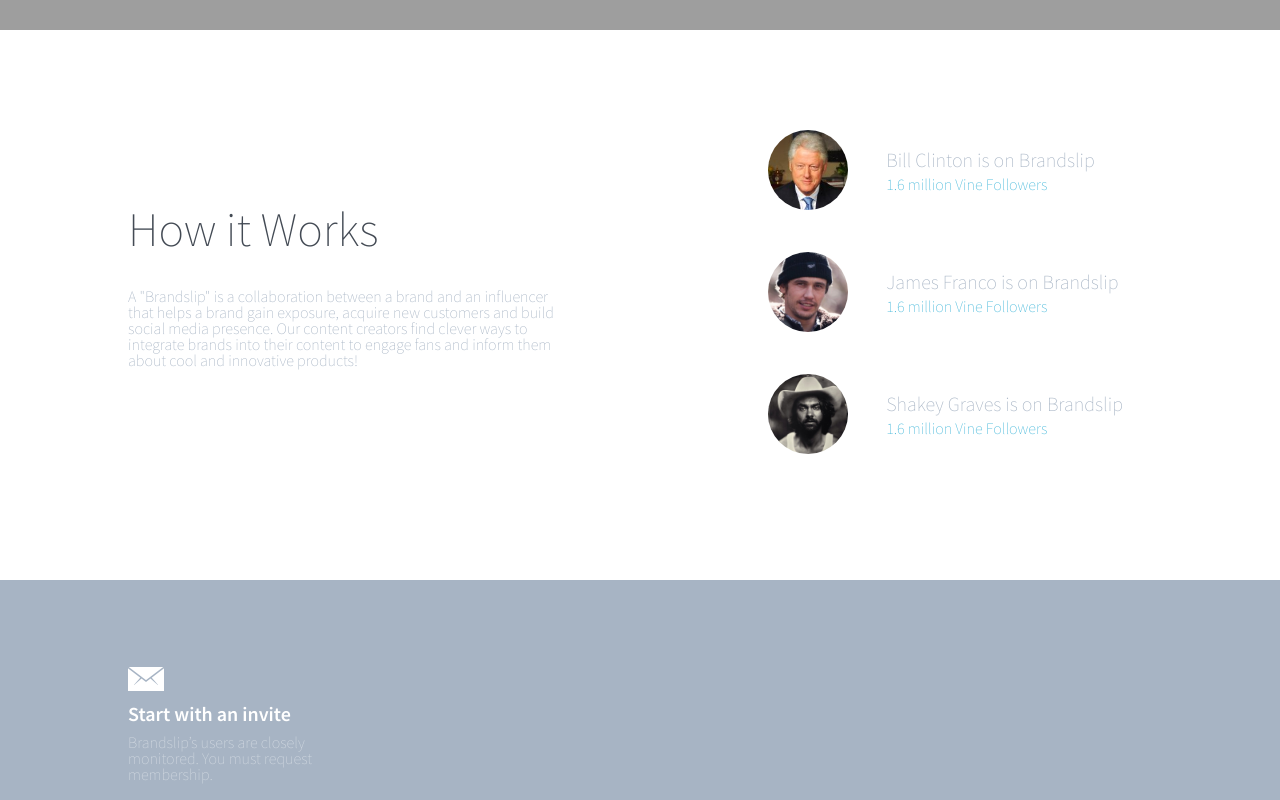
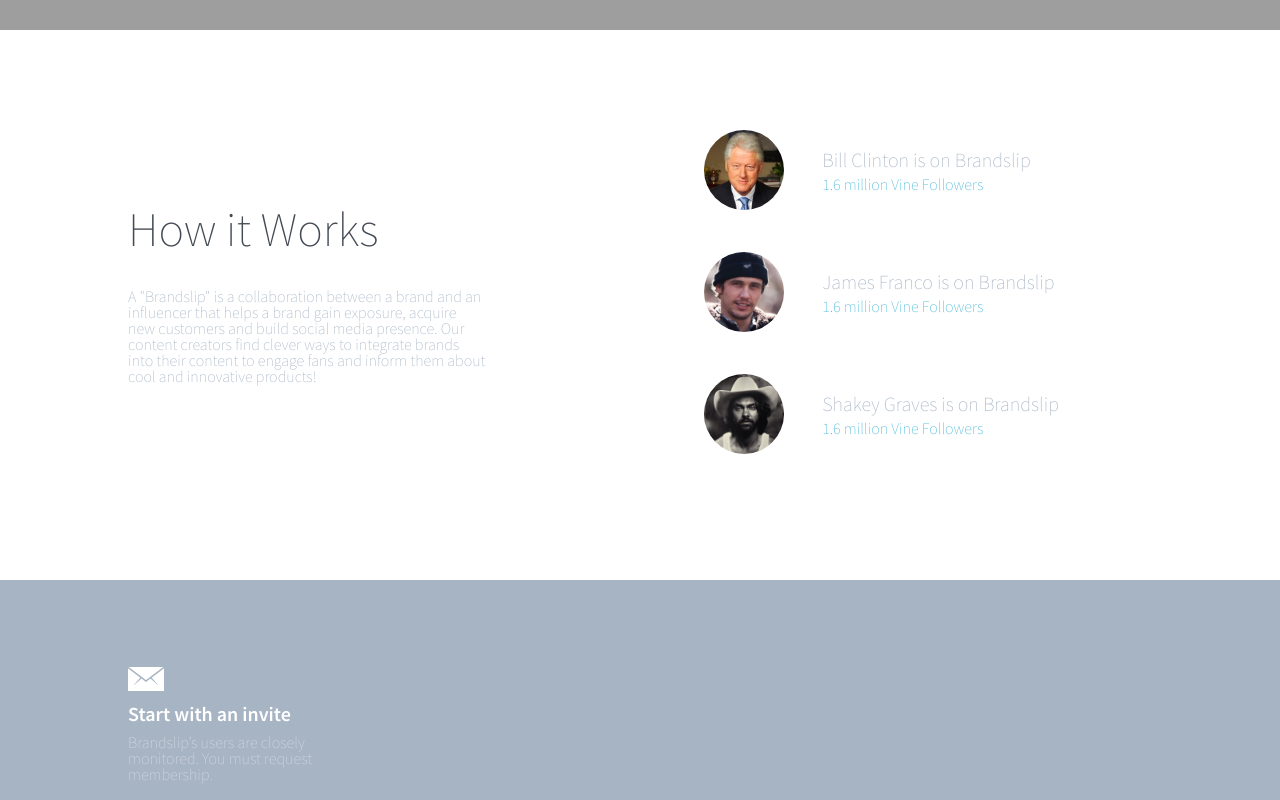
Before and after one commit to bylertall/bloc-interview-mockup, a website: page app/index.html in a window 1280 px wide. Shown: the part 820-1620 px from the top of the page. Drawn offline with nearby package versions, Linux system fonts and the light colour scheme; files that its build step writes are made by us from their sources; grey boxes are pictures that could not be loaded; a web font is replaced by a local one.

Commit message:
update css positioning

```diff
--- a/app/style/scss/style.scss
+++ b/app/style/scss/style.scss
@@ -66,9 +66,9 @@
   background-color: #FFF;
   position: relative;
   .explanation {
-    max-width: 50%;
+    max-width: 40%;
     display: inline-block;
-    position: absolute;
+    position: relative;
     top: 175px;
     left: 10%;
     h3 {
@@ -82,10 +82,10 @@
     }
   }
   .on-brandslip {
-    width: 35%;
-    position: absolute;
+    width: 45%;
+    float: right;
+    position: relative;
     top: 100px;
-    right: 5%;
     display: inline-block;
     line-height: 25px;
     li {
@@ -122,6 +122,7 @@
   .how-to {
     width: 235px;
     display: inline-block;
+    float: left;
     position: relative;
     top: 75px;
     left: 10%;
@@ -147,7 +148,8 @@
   }
   .choose-medium-container {
     width: 410px;
-    position: absolute;
+    float: right;
+    position: relative;
     top: 225px;
     right: 15%;
     .choose-medium-title-container {
```
Also changed, not shown: app/style/style.css.
